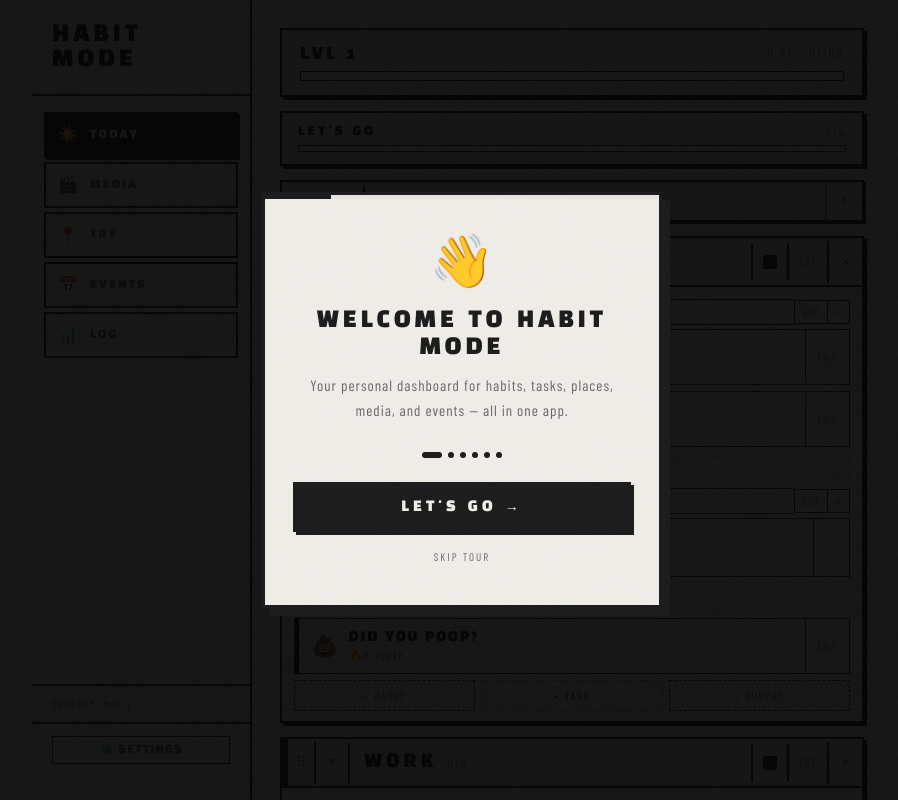
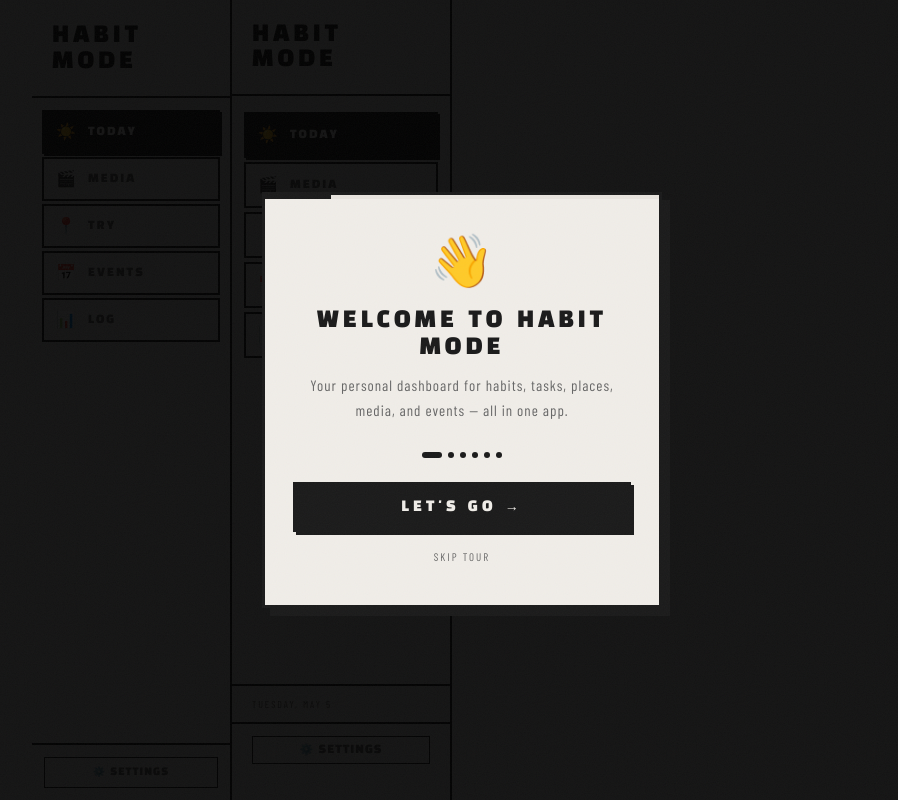
Before and after one commit to abigailjdempsey/habit-mode, a React (Vite) app: page / in a window 1280 px wide. Shown: the whole page, without its empty margins (178-1076 px from the left). Built offline with nearby package versions, Linux system fonts and the light colour scheme.

Commit message:
Update App.jsx

```diff
--- a/src/App.jsx
+++ b/src/App.jsx
@@ -795,9 +795,9 @@ function CategoryBlock({cat,subcats,habits,todayStr,theme,onComplete,onUndoOne,o
             </div>
           ))}
 
-          {/* Tasks for this category */}
-          {catTasks.map(task=>(
-            <TaskRow key={task.id} task={task} theme={theme} shopping={cat.isShoppingList}
+          {/* Undone tasks for this category */}
+          {catTasks.filter(t=>!t.done).map(task=>(
+            <TaskRow key={task.id} task={task} theme={theme} shopping={cat.isShoppingList} readOnly={readOnly}
               onComplete={onCompleteTask} onUncomplete={onUncompleteTask}
               onDelete={onDeleteTask} onRename={onRenameTask} onUpdate={onUpdateTask}/>
           ))}
@@ -3448,6 +3448,12 @@ export default function App(){
   const [openDrawer,setOpenDrawer]=useState(null);
   const [showAddCat,setShowAddCat]=useState(false);
   const [loaded,setLoaded]=useState(false);
+  const [isDesktop,setIsDesktop]=useState(()=>typeof window!=="undefined"&&window.innerWidth>=860);
+  useEffect(()=>{
+    const h=()=>setIsDesktop(window.innerWidth>=860);
+    window.addEventListener("resize",h);
+    return()=>window.removeEventListener("resize",h);
+  },[]);
   const [showOnboarding,setShowOnboarding]=useState(false);
   const [notifPermission,setNotifPermission]=useState(()=>{try{return notifSupported()?Notification.permission:"unsupported";}catch{return "unsupported";}});
   const [gdriveStatus,setGdriveStatus]=useState("idle"); // idle|connecting|connected|error
@@ -3703,6 +3709,28 @@ export default function App(){
       {drawerHabit&&<RepeatDrawer habit={drawerHabit} todayStr={viewDate} count={getCount(drawerHabit,viewDate)} onIncrement={!isPast?completeHabit:()=>{}} onDecrement={!isPast?undoOne:()=>{}} onRename={!isPast?renameHabit:()=>{}} onClose={()=>setOpenDrawer(null)} theme={theme}/>}
 
       <div className="hm-wrap" style={{background:t.bg,minHeight:"100vh",maxWidth:480,margin:"0 auto",paddingBottom:90}}>
+        {/* Desktop sidebar */}
+        <div style={{display:isDesktop?"flex":"none",width:200,flexShrink:0,borderRight:`2px solid ${t.border}`,flexDirection:"column",position:"sticky",top:0,height:"100vh",overflowY:"auto"}}>
+          <div style={{padding:"24px 20px 20px",borderBottom:`2px solid ${t.border}`,marginBottom:12}}>
+            <div style={{fontFamily:"'Black Han Sans',sans-serif",fontSize:22,color:t.text,letterSpacing:4,lineHeight:1.1}}>HABIT</div>
+            <div style={{fontFamily:"'Black Han Sans',sans-serif",fontSize:22,color:t.accent,letterSpacing:4}}>MODE</div>
+          </div>
+          <div style={{padding:"0 10px",flex:1}}>
+            {navItems.map(n=>(
+              <button key={n.id} onClick={()=>setTab(n.id)} style={{width:"100%",display:"flex",alignItems:"center",gap:10,padding:"10px 12px",marginBottom:3,border:`2px solid ${tab===n.id?t.accent:t.border}`,background:tab===n.id?t.accent:"transparent",color:tab===n.id?t.textInv:t.textSub,fontFamily:"'Black Han Sans',sans-serif",fontSize:11,cursor:"pointer",letterSpacing:2,textAlign:"left",boxShadow:tab===n.id?`2px 2px 0 ${t.border}`:"none"}}>
+                <span style={{fontSize:16}}>{n.emoji}</span><span>{n.label}</span>
+              </button>
+            ))}
+          </div>
+          <div style={{padding:"12px",borderTop:`2px solid ${t.border}`}}>
+            <button onClick={()=>{setTab("log");setTimeout(()=>document.getElementById("settings-section")?.scrollIntoView({behavior:"smooth"}),150);}} style={{width:"100%",padding:"8px",border:`1.5px solid ${t.border}`,background:"transparent",color:t.textSub,fontFamily:"'Black Han Sans',sans-serif",fontSize:10,cursor:"pointer",letterSpacing:1}}>⚙️ SETTINGS</button>
+          </div>
+        </div>
+
+        {/* Main content */}
+        <div style={{flex:1,overflowY:isDesktop?"auto":"visible",height:isDesktop?"100vh":"auto"}}>
+
+        {/* Header — mobile only */}
         {/* Header */}
         <div className="hm-header" style={{padding:"22px 16px 12px",borderBottom:`2px solid ${t.border}`}}>
           <div style={{display:"flex",justifyContent:"space-between",alignItems:"center",marginBottom:tab==="today"?10:0}}>
@@ -3997,6 +4025,7 @@ export default function App(){
           )}
         </div>
         </div>
+        </div>
 
         {/* Bottom Nav */}
         <div className="hm-nav-bottom" style={{position:"fixed",bottom:0,left:"50%",transform:"translateX(-50%)",width:"100%",maxWidth:480,background:t.nav,borderTop:`2px solid ${t.border}`,display:"flex",padding:"10px 0 14px",backdropFilter:"blur(20px)"}}>
```
